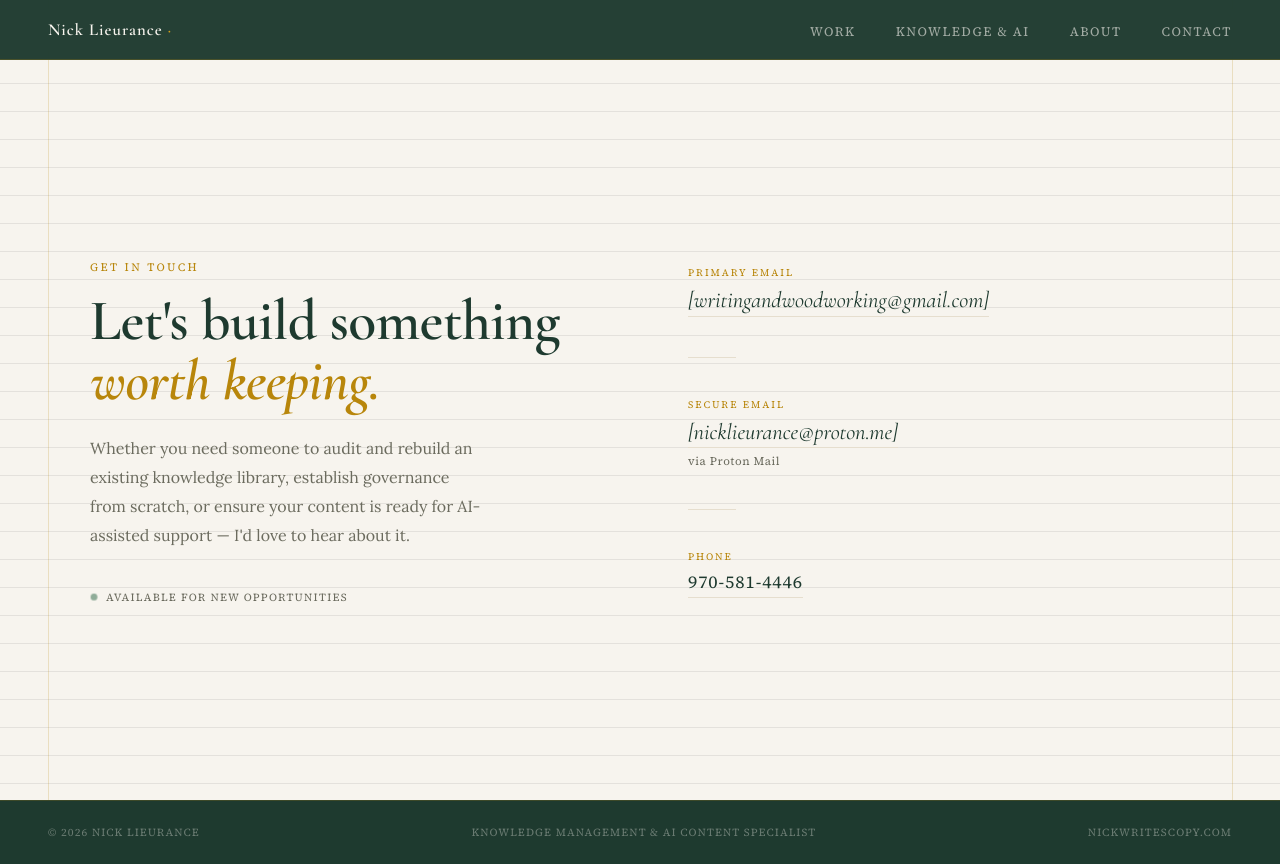
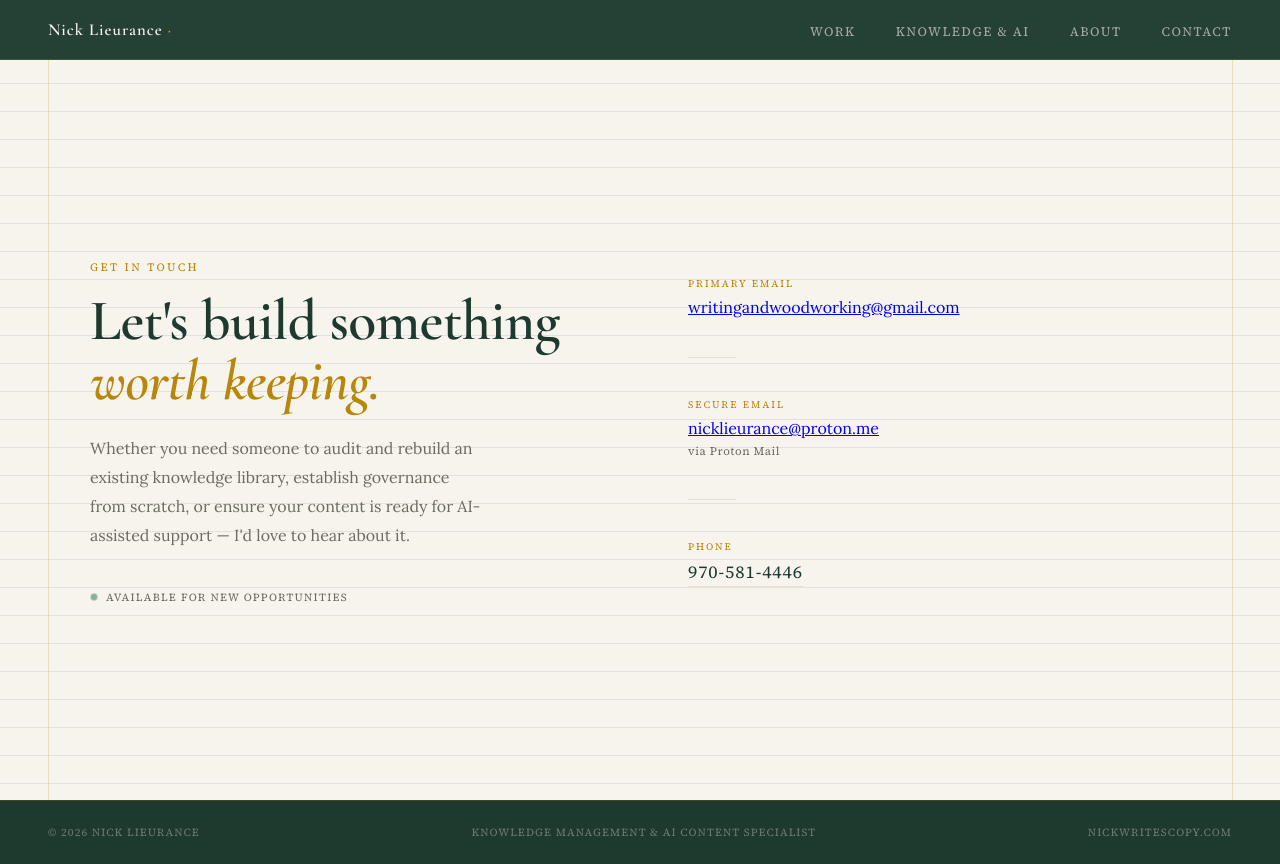
Before and after one commit to nlieurance/nick-knows-knowledge, a plain HTML site: page contact.html in a window 1280 px wide. Drawn offline with nearby package versions, Linux system fonts and the light colour scheme.

Commit message:
Update contact.html

```diff
--- a/contact.html
+++ b/contact.html
@@ -109,12 +109,13 @@
     <div class="contact-right">
       <div>
         <span class="contact-method-label">Primary Email</span>
-        <a href="/cdn-cgi/l/email-protection#fc8b8e958895929b9d92988b9393988b938e9795929bbc9b919d9590d29f9391" class="contact-method-value"><span class="__cf_email__" data-cfemail="6215100b160b0c05030c06150d0d06150d10090b0c0522050f030b0e4c010d0f">[writingandwoodworking@gmail.com]</span></a>
+        <a href="mailto:writingandwoodworking@gmail.com" class="contact-email">writingandwoodworking@gmail.com</a>
+
       </div>
       <hr class="divider-short">
       <div>
         <span class="contact-method-label">Secure Email</span>
-        <a href="/cdn-cgi/l/email-protection#5a3433393136333f2f283b34393f1a2a28352e353474373f" class="contact-method-value"><span class="__cf_email__" data-cfemail="f49a9d979f989d918186959a9791b484869b809b9ada9991">[nicklieurance@proton.me]</span></a>
+<a href="mailto:nicklieurance@proton.me" class="contact-email">nicklieurance@proton.me</a>
         <div class="contact-method-note">via Proton Mail</div>
       </div>
       <hr class="divider-short">
```
